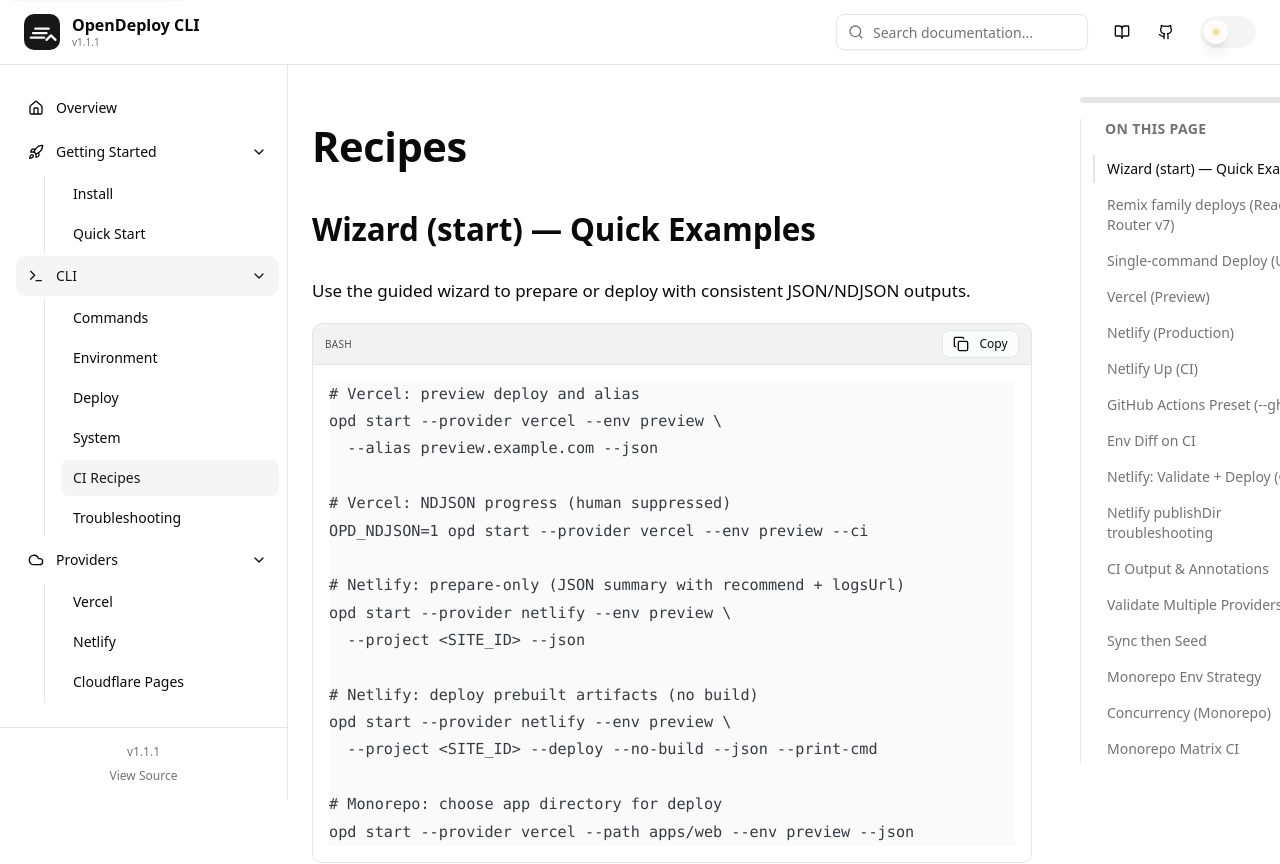
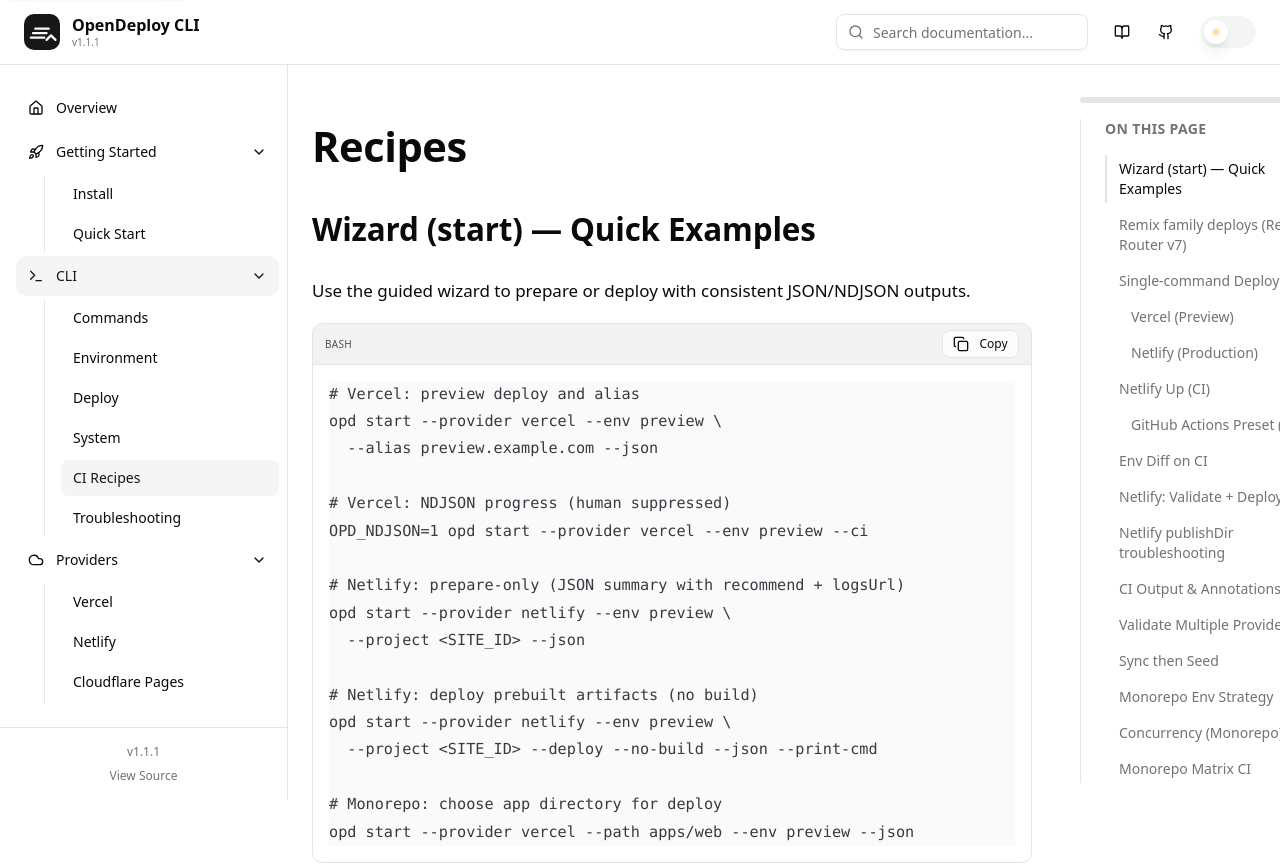
Before and after one commit to Dendro-X0/opendeploy-cli-docs-site, a Next.js app: page /docs/opendeploy/ci in a window 1280 px wide. Shown: the top 864 px of the page. Built offline with nearby package versions, Linux system fonts and the light colour scheme.

Commit message:
fix(docs): gate right-rail TOC with ?toc=0 and xl-only flex; remove negative margins and hide x-overflow in reading indicator; clamp CodeBlock wrapper (min-w-0) and pre (max-w-full)

```diff
--- a/src/components/docs/code-block.tsx
+++ b/src/components/docs/code-block.tsx
@@ -50,7 +50,7 @@ export function CodeBlock(props: HTMLAttributes<HTMLPreElement>): ReactElement {
   }
 
   return (
-    <div className="not-prose my-4 rounded-lg border border-border w-full overflow-x-auto overflow-y-hidden">
+    <div className="not-prose my-4 rounded-lg border border-border w-full min-w-0 overflow-x-auto overflow-y-hidden">
       <div className="flex items-center justify-between bg-foreground/5 px-3 py-1.5 border-b border-border">
         <div className="text-[10px] uppercase tracking-wide text-foreground/70">
           {lang ?? "code"}
@@ -77,7 +77,7 @@ export function CodeBlock(props: HTMLAttributes<HTMLPreElement>): ReactElement {
       <pre
         ref={preRef}
         {...props}
-        className={cn("m-0 !rounded-none overflow-auto", props.className)}
+        className={cn("m-0 !rounded-none overflow-auto max-w-full", props.className)}
       />
     </div>
   )
--- a/src/components/layout/docs/docs-layout.tsx
+++ b/src/components/layout/docs/docs-layout.tsx
@@ -2,6 +2,7 @@
 
 import type React from "react"
 import { useEffect, useRef, useState } from "react"
+import { useSearchParams } from "next/navigation"
 import { DocsHeader } from "@/components/layout/docs/docs-header"
 import { DocsSidebar } from "@/components/layout/docs/docs-sidebar"
 import { ReadingIndicator } from "@/components/layout/docs/reading-indicator"
@@ -24,6 +25,9 @@ export function DocsLayout({
 }: DocsLayoutProps) {
   const [sidebarOpen, setSidebarOpen] = useState(false)
   const contentRef = useRef<HTMLElement | null>(null)
+  const params = useSearchParams()
+  const tocParam = params?.get("toc")
+  const tocEnabled = showTableOfContents && tocParam !== "0"
 
   // Prevent background scroll when the mobile sidebar is open
   useEffect(() => {
@@ -72,8 +76,8 @@ export function DocsLayout({
               {/* Centered content container */}
               <div className={cn(
                 "w-full",
-                showTableOfContents
-                  ? "max-w-4xl xl:max-w-5xl flex gap-6 xl:gap-8"
+                tocEnabled
+                  ? "max-w-4xl xl:max-w-5xl xl:flex xl:gap-8"
                   : "max-w-3xl"
               )}>
                 {/* Main content */}
@@ -81,7 +85,7 @@ export function DocsLayout({
                   ref={contentRef as any}
                   className={cn(
                     "flex-1 min-w-0 docs-container",
-                    showTableOfContents ? "xl:max-w-3xl" : ""
+                    tocEnabled ? "xl:max-w-3xl" : ""
                   )}
                 >
                   {children}
@@ -89,7 +93,7 @@ export function DocsLayout({
                 </div>
 
                 {/* Reading Indicator (right rail) */}
-                {showTableOfContents && (
+                {tocEnabled && (
                   <div className="hidden xl:block">
                     <ReadingIndicator contentRef={contentRef} />
                   </div>
--- a/src/components/layout/docs/reading-indicator.tsx
+++ b/src/components/layout/docs/reading-indicator.tsx
@@ -96,8 +96,8 @@ export function ReadingIndicator({ contentRef, className }: ReadingIndicatorProp
   if (items.length === 0) return null
 
   return (
-    <aside className={cn("hidden lg:block w-64 flex-shrink-0", className)} aria-label="On this page">
-      <div ref={asideScrollRef} className="sticky top-24 max-h-[calc(100vh-7rem)] overflow-auto pr-2">
+    <aside className={cn("hidden lg:block w-64 flex-shrink-0 overflow-x-hidden", className)} aria-label="On this page">
+      <div ref={asideScrollRef} className="sticky top-24 max-h-[calc(100vh-7rem)] overflow-auto overflow-x-hidden pr-2">
         {/* Progress bar */}
         <div className="mb-4">
           <div className="h-1.5 w-full rounded-full bg-border overflow-hidden" role="progressbar" aria-valuemin={0} aria-valuemax={100} aria-valuenow={Math.round(progress)} aria-label="Reading progress">
@@ -106,10 +106,10 @@ export function ReadingIndicator({ contentRef, className }: ReadingIndicatorProp
         </div>
 
         {/* Outline */}
-        <div className="border-l border-border pl-6">
+        <div className="border-l border-border pl-6 overflow-x-hidden">
           <h4 className="font-semibold text-sm mb-4 text-muted-foreground uppercase tracking-wide">On This Page</h4>
           <nav
-            className="space-y-2"
+            className="space-y-2 overflow-x-hidden"
             aria-label="Section links"
             onKeyDown={(e) => {
               const target = e.target as HTMLElement
@@ -128,10 +128,10 @@ export function ReadingIndicator({ contentRef, className }: ReadingIndicatorProp
                 key={item.id}
                 href={`#${item.id}`}
                 className={cn(
-                  "block text-sm text-muted-foreground hover:text-foreground transition-colors py-1 border-l-2 border-transparent pl-3 -ml-3",
+                  "block text-sm text-muted-foreground hover:text-foreground transition-colors py-1 border-l-2 border-transparent pl-3",
                   item.level === 2 && "font-medium",
-                  item.level === 3 && "pl-6 -ml-6",
-                  item.level === 4 && "pl-9 -ml-9",
+                  item.level === 3 && "pl-6",
+                  item.level === 4 && "pl-9",
                   activeId === item.id && "text-foreground border-border",
                 )}
                 aria-current={activeId === item.id ? "true" : undefined}
```
